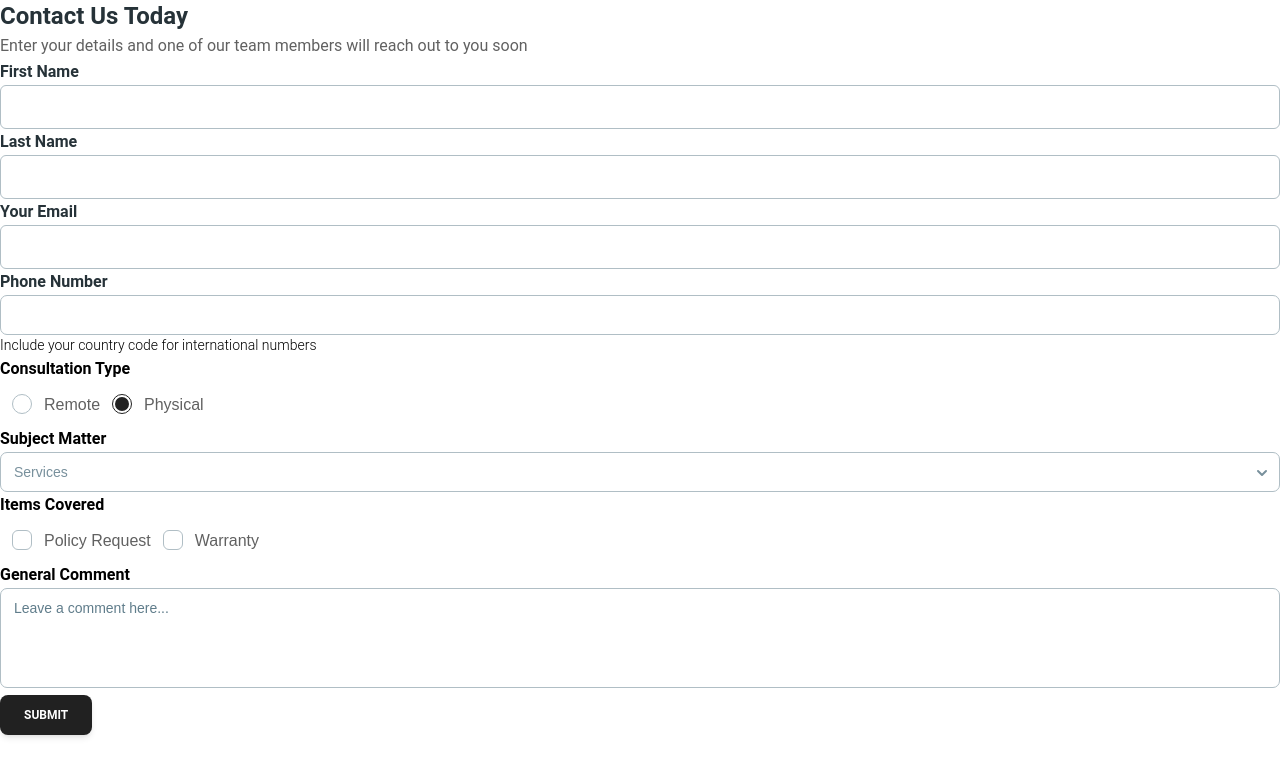
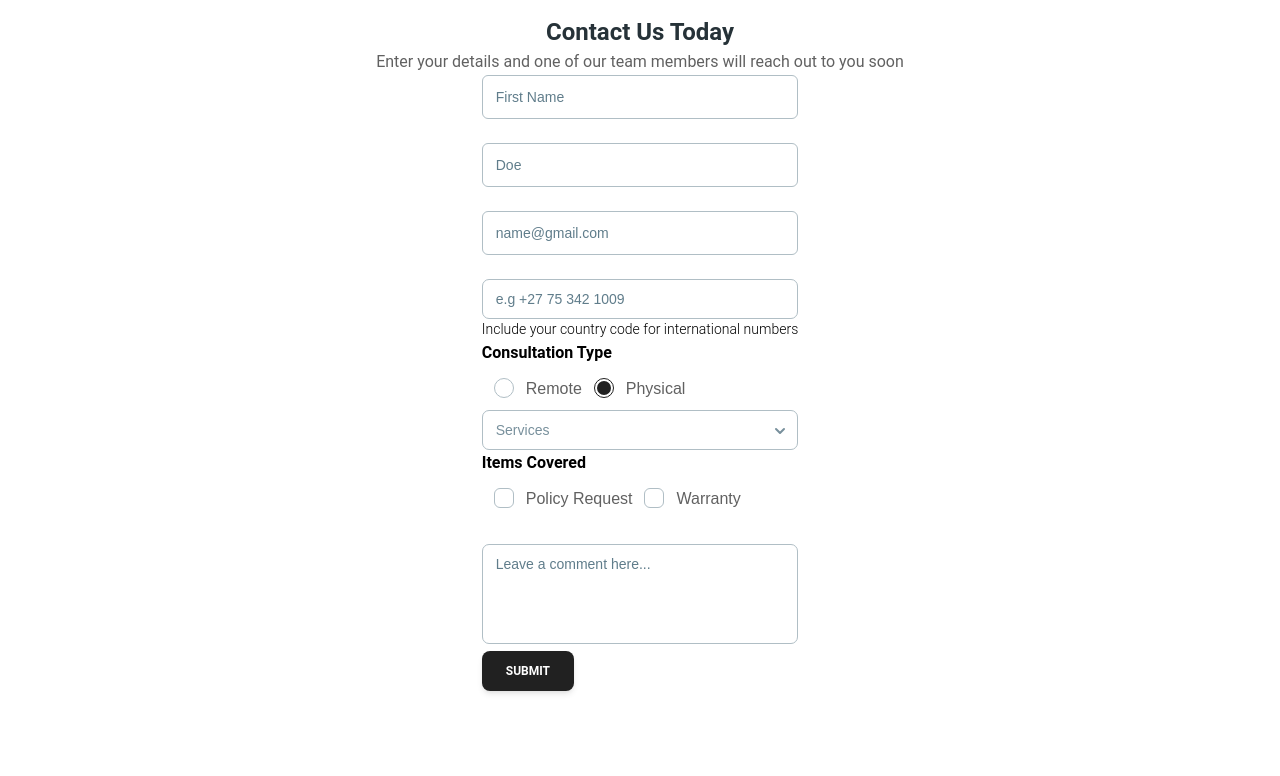
Before and after one commit to xoli-codes/form-component, a Next.js app: page / in a window 1280 px wide. Shown: the top 776 px of the page. Built offline with nearby package versions, Linux system fonts and the light colour scheme.

Commit message:
Adding </br> element as temp solution to create even spacing between form fields

```diff
--- a/src/app/page.tsx
+++ b/src/app/page.tsx
@@ -13,45 +13,35 @@ import {
 
 export default function SimpleForm() {
   return (
-     <Card color="transparent" shadow={false} {...{} as any}>
+     <Card color="transparent" shadow={false} className="max-w-md-300 mx-auto p-4 rounded-md justify-center items-center" {...{} as any}>
       <Typography variant="h4" color="blue-gray" {...{} as any}>
        Contact Us Today
       </Typography>
       <Typography color="gray" className="mt-1 font-normal" {...{} as any}>
         Enter your details and one of our team members will reach out to you soon
       </Typography>
-      <form className="mt-8 mb-2 w-80 lg:w-500 sm:w-96">
+      <form>
         <div className="mb-1 flex flex-col gap-6">
-          <Typography variant="h6" color="blue-gray" className="-mb-3" {...{} as any}>
-            First Name
-          </Typography>
           <Input
             size="lg"
-            placeholder="John"
+            label="First Name"
+            className=" !border-t-blue-gray-200 focus:!border-t-gray-900  -mb-4"
+            {...{} as any}
+          />
+          <br/>
+          <Input
+            size="lg"
+            label="Doe"
             className=" !border-t-blue-gray-200 focus:!border-t-gray-900"
             labelProps={{
               className: "before:content-none after:content-none",
             }}
             {...{} as any}
           />
-          <Typography variant="h6" color="blue-gray" className="-mb-3" {...{} as any}>
-            Last Name
-          </Typography>
+         <br/>
           <Input
             size="lg"
-            placeholder="Doe"
-            className=" !border-t-blue-gray-200 focus:!border-t-gray-900"
-            labelProps={{
-              className: "before:content-none after:content-none",
-            }}
-            {...{} as any}
-          />
-          <Typography variant="h6" color="blue-gray" className="-mb-3" {...{} as any}>
-            Your Email
-          </Typography>
-          <Input
-            size="lg"
-            placeholder="name@gmail.com"
+            label="name@gmail.com"
             className=" !border-t-blue-gray-200 focus:!border-t-gray-900"
             labelProps={{
               className: "before:content-none after:content-none",
@@ -59,12 +49,10 @@ export default function SimpleForm() {
             {...{} as any}
           />
           <div>
-          <Typography variant="h6" color="blue-gray" className="-mb-3" {...{} as any}>
-            Phone Number
-          </Typography>
+          <br/>
           <Input
             maxLength={16}
-            placeholder= "e.g +27 75 342 1009"
+            label= "e.g +27 75 342 1009"
             pattern="^\+\d{1,3}\s\d{1,4}-\d{1,4}-\d{4}$"
             className="appearance-none !border-t-blue-gray-200 placeholder:text-blue-gray-300 placeholder:opacity-100 focus:!border-t-gray-900 [&::-webkit-inner-spin-button]:appearance-none [&::-webkit-outer-spin-button]:appearance-none"
         labelProps={{
@@ -95,7 +83,6 @@ export default function SimpleForm() {
               </div>
         </div>
         <div>
-          <Typography variant="h6" color="black" className="mt-6" {...{} as any}>Subject Matter</Typography>
           <div className="mt-5 w-75">
             <Select label="Services" {...{} as any}>
               <Option {...{} as any}>Maintenance</Option>
@@ -113,8 +100,8 @@ export default function SimpleForm() {
               </div>
           </div>
         </div>
-      <div className="mt-6">
-        <Typography variant="h6" color="black" {...{} as any}>General Comment</Typography>
+      <br/>
+      <div>
         <div className="w-96">
           <Textarea label="Leave a comment here..."{...{} as any}/>
         </div>
--- a/tailwind.config.ts
+++ b/tailwind.config.ts
@@ -7,7 +7,12 @@ module.exports = withMT({
 
   ],
   theme: {
-    extend: {},
+    extend: {
+      spacing: {
+        '11': '2.75rem',
+      }
+
+    },
   },
   plugins: [],
 });
```
